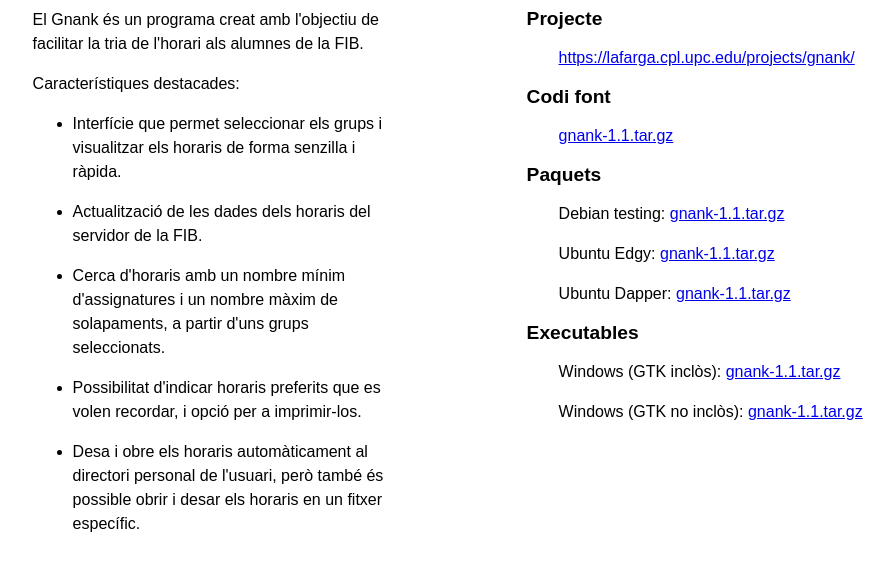
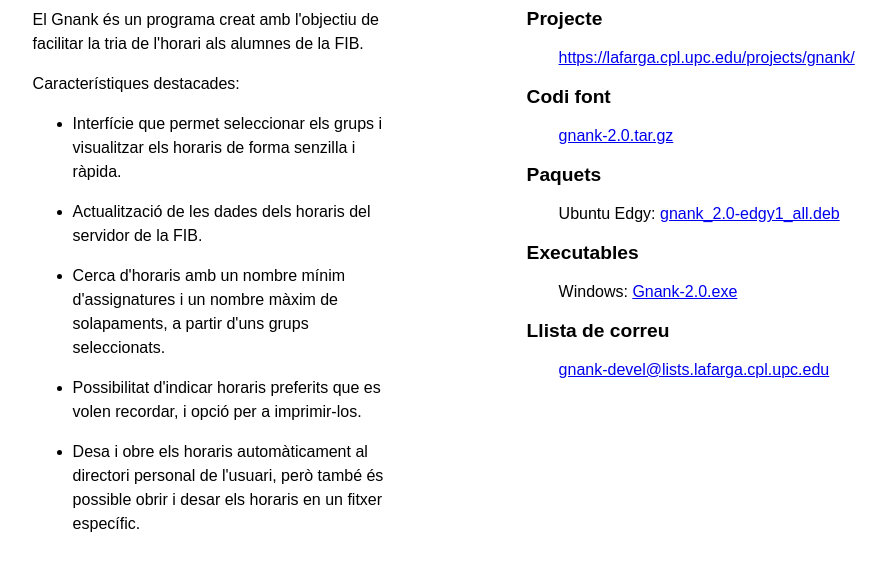
Before and after one commit to gnank/gnank, a plain HTML site: page web/index.html in a window 1280 px wide. Shown: the part 126-694 px from the top of the page, without its empty margins (166-1059 px from the left). Drawn offline with Linux system fonts and the light colour scheme.

Commit message:
Actualitzat NOVETATS.txt i pàgina web per a la versió 2.0.

```diff
--- a/web/index.html
+++ b/web/index.html
@@ -48,32 +48,25 @@ però també és possible obrir i desar els horaris en un fitxer específic.</li
 https://lafarga.cpl.upc.edu/projects/gnank/</a></p>
 
 <h2>Codi font</h2>
-<p><a href="https://lafarga.cpl.upc.edu/frs/download.php/77/gnank-1.1.tar.gz">
-gnank-1.1.tar.gz</a></p>
+<p><a href="https://lafarga.cpl.upc.edu/frs/download.php/100/gnank-2.0.tar.gz">
+gnank-2.0.tar.gz</a></p>
 
 <h2>Paquets</h2>
 
-<p>Debian testing:
-<a href="https://lafarga.cpl.upc.edu/frs/download.php/77/gnank-1.1.tar.gz">
-gnank-1.1.tar.gz</a></p>
 
 <p>Ubuntu Edgy:
-<a href="https://lafarga.cpl.upc.edu/frs/download.php/77/gnank-1.1.tar.gz">
-gnank-1.1.tar.gz</a></p>
-
-<p>Ubuntu Dapper:
-<a href="https://lafarga.cpl.upc.edu/frs/download.php/77/gnank-1.1.tar.gz">
-gnank-1.1.tar.gz</a></p>
+<a href="https://lafarga.cpl.upc.edu/frs/download.php/101/gnank_2.0-edgy1_all.deb">
+gnank_2.0-edgy1_all.deb</a></p>
 
 <h2>Executables</h2>
 
-<p>Windows (GTK inclòs):
-<a href="https://lafarga.cpl.upc.edu/frs/download.php/77/gnank-1.1.tar.gz">
-gnank-1.1.tar.gz</a></p>
+<p>Windows:
+<a href="https://lafarga.cpl.upc.edu/frs/download.php/102/Gnank-2.0.exe">
+Gnank-2.0.exe</a></p>
 
-<p>Windows (GTK no inclòs):
-<a href="https://lafarga.cpl.upc.edu/frs/download.php/77/gnank-1.1.tar.gz">
-gnank-1.1.tar.gz</a></p>
+
+<h2>Llista de correu</h2>
+<p><a href="mailto:gnank-devel@lists.lafarga.cpl.upc.edu">gnank-devel@lists.lafarga.cpl.upc.edu</a></p>
 
 </div>
 
```
Also changed, not shown: NOVETATS.txt.
